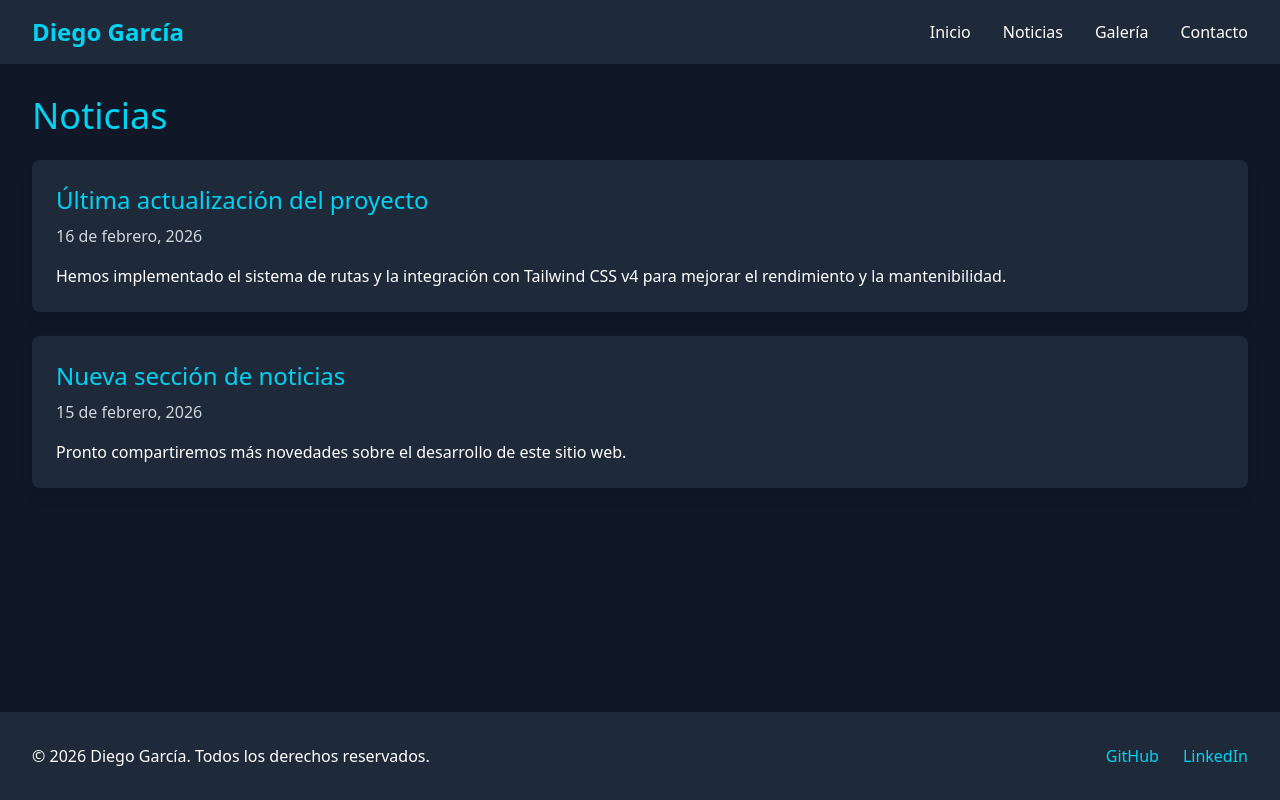
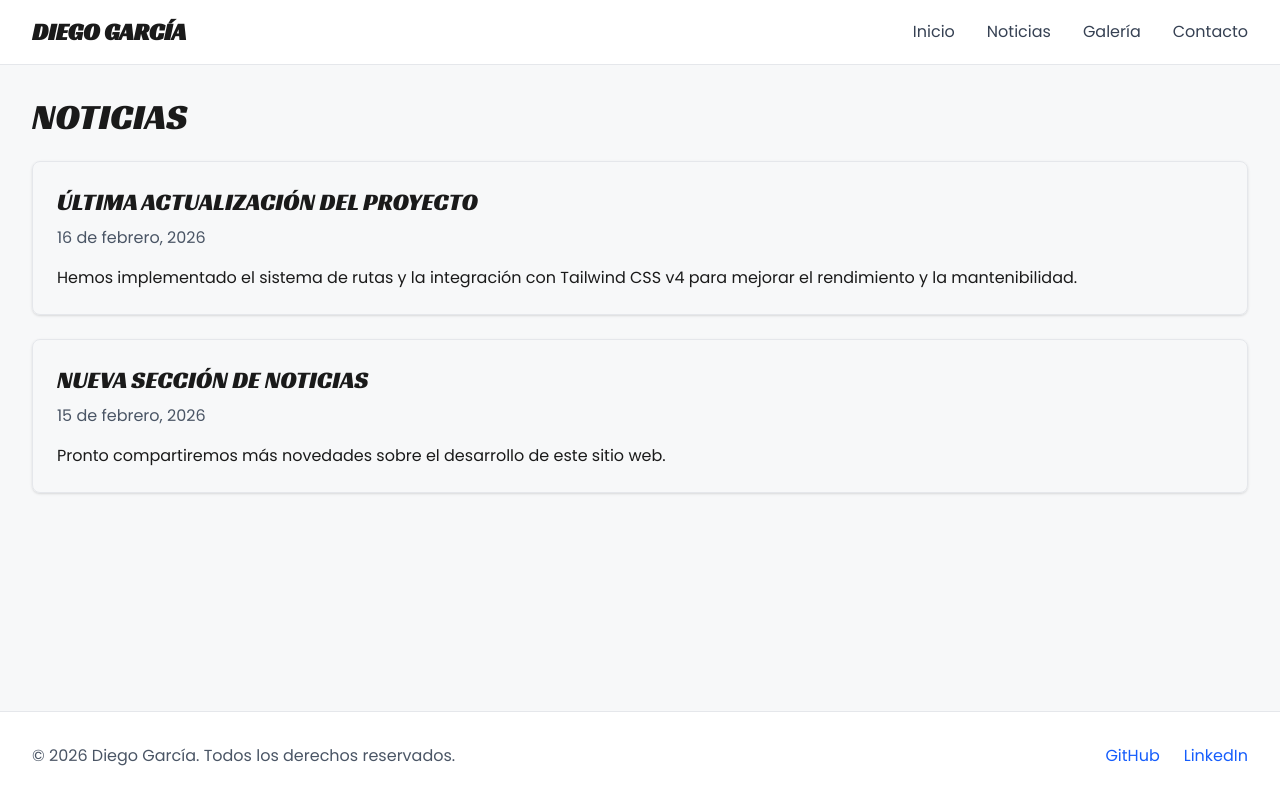
Before and after one commit to hugopiramide/diego-garcia-web, a React (Vite) app: page /noticias in a window 1280 px wide. Built offline with nearby package versions, Linux system fonts and the light colour scheme; no server answers; what @cloudinary/url-gen would draw is missing.

Commit message:
Add style guide to index.css & Delete tailwind anotation

```diff
--- a/index.html
+++ b/index.html
@@ -4,6 +4,9 @@
     <meta charset="UTF-8" />
     <link rel="icon" type="image/svg+xml" href="/vite.svg" />
     <meta name="viewport" content="width=device-width, initial-scale=1.0" />
+    <link rel="preconnect" href="https://fonts.googleapis.com">
+    <link rel="preconnect" href="https://fonts.gstatic.com" crossorigin>
+    <link href="https://fonts.googleapis.com/css2?family=Poppins:wght@300;400;500;600;700&family=Racing+Sans+One&display=swap" rel="stylesheet">
     <title>diego-garcia</title>
   </head>
   <body>
--- a/src/components/Footer.tsx
+++ b/src/components/Footer.tsx
@@ -1,18 +1,19 @@
 const Footer = () => {
     return (
-        <footer className="bg-gray-800 text-white py-8 mt-auto">
+        <footer className="bg-white border-t border-gray-200 py-8 mt-auto">
             <div className="max-w-7xl mx-auto px-8 flex justify-between items-center flex-wrap gap-4">
-                <p className="m-0">&copy; {new Date().getFullYear()} Diego García. Todos los derechos reservados.</p>
+                <p className="m-0 text-gray-600">&copy; {new Date().getFullYear()} Diego García. Todos los derechos reservados.</p>
                 <div className="flex gap-6">
-                    <a href="https://github.com" target="_blank" rel="noopener noreferrer" className="text-cyan-400 no-underline transition-opacity duration-300 hover:opacity-70">
+                    <a href="https://github.com" target="_blank" rel="noopener noreferrer" className="text-blue-600 no-underline transition-opacity duration-300 hover:opacity-70">
                         GitHub
                     </a>
-                    <a href="https://linkedin.com" target="_blank" rel="noopener noreferrer" className="text-cyan-400 no-underline transition-opacity duration-300 hover:opacity-70">
+                    <a href="https://linkedin.com" target="_blank" rel="noopener noreferrer" className="text-blue-600 no-underline transition-opacity duration-300 hover:opacity-70">
                         LinkedIn
                     </a>
                 </div>
             </div>
         </footer>
+
     );
 };
 
--- a/src/components/Header.tsx
+++ b/src/components/Header.tsx
@@ -2,30 +2,30 @@ import { Link } from 'react-router-dom';
 
 const Header = () => {
     return (
-        <header className="bg-gray-800 shadow-md">
+        <header className="bg-white border-b border-gray-200">
             <div className="max-w-7xl mx-auto px-8 py-4 flex justify-between items-center">
                 <div>
-                    <h1 className="text-cyan-400 text-2xl font-bold">Diego García</h1>
+                    <h1 className="text-2xl font-bold">Diego García</h1>
                 </div>
                 <nav>
                     <ul className="flex gap-8 list-none m-0 p-0">
                         <li>
-                            <Link to="/" className="text-white no-underline text-base transition-colors duration-300 hover:text-cyan-400">
+                            <Link to="/" className="text-gray-700 no-underline text-base transition-colors duration-300 hover:text-blue-600">
                                 Inicio
                             </Link>
                         </li>
                         <li>
-                            <Link to="/noticias" className="text-white no-underline text-base transition-colors duration-300 hover:text-cyan-400">
+                            <Link to="/noticias" className="text-gray-700 no-underline text-base transition-colors duration-300 hover:text-blue-600">
                                 Noticias
                             </Link>
                         </li>
                         <li>
-                            <Link to="/galeria" className="text-white no-underline text-base transition-colors duration-300 hover:text-cyan-400">
+                            <Link to="/galeria" className="text-gray-700 no-underline text-base transition-colors duration-300 hover:text-blue-600">
                                 Galería
                             </Link>
                         </li>
                         <li>
-                            <a href="#" className="text-white no-underline text-base transition-colors duration-300 hover:text-cyan-400">
+                            <a href="#" className="text-gray-700 no-underline text-base transition-colors duration-300 hover:text-blue-600">
                                 Contacto
                             </a>
                         </li>
@@ -33,6 +33,7 @@ const Header = () => {
                 </nav>
             </div>
         </header>
+
     );
 };
 
--- a/src/index.css
+++ b/src/index.css
@@ -1 +1,54 @@
 @import "tailwindcss";
+
+
+@theme {
+    --font-racing: "Racing Sans One", serif;
+    --font-poppins: "Poppins", sans-serif;
+}
+
+@layer base {
+    body {
+        background-color: #f7f8f9;
+        font-family: var(--font-poppins);
+        color: #1a1a1a;
+    }
+
+    h1,
+    h2,
+    h3 {
+        font-family: var(--font-racing);
+        text-transform: uppercase;
+    }
+
+    p,
+    small {
+        font-family: var(--font-poppins);
+    }
+
+    button {
+        background-color: #FE7021;
+        border-radius: 15px;
+        color: white;
+        padding: 0.5rem 1.5rem;
+        border: none;
+        cursor: pointer;
+        transition: background-color 0.3s linear;
+    }
+
+    button:hover {
+        background-color: #FFCB9D;
+    }
+
+    input {
+        border: 1px solid #FE7021;
+        background-color: #D7D9DA;
+        padding: 0.5rem;
+        border-radius: 4px;
+        color: black;
+    }
+
+    input::placeholder {
+        color: black;
+        opacity: 1;
+    }
+}
--- a/src/routes/Galeria.tsx
+++ b/src/routes/Galeria.tsx
@@ -11,30 +11,31 @@ const Galeria = () => {
     img.resize(fill().width(400).height(300));
 
     return (
-        <section className="p-8 flex-1 bg-gray-900 text-white">
+        <section className="p-8 flex-1">
             <div className="max-w-7xl mx-auto">
-                <h1 className="text-cyan-400 text-4xl mb-6">Galería</h1>
-                <p className="mb-8 text-gray-300">
+                <h1 className="text-4xl mb-6">Galería</h1>
+                <p className="mb-8 text-gray-600">
                     Explora nuestra colección de imágenes gestionadas con Cloudinary.
                 </p>
                 <div className="grid grid-cols-1 md:grid-cols-2 lg:grid-cols-3 gap-6">
-                    <div className="overflow-hidden rounded-lg shadow-lg border border-gray-700 hover:border-cyan-500 transition-colors">
+                    <div className="overflow-hidden rounded-lg shadow-sm border border-gray-200 hover:border-blue-500 transition-colors">
                         <AdvancedImage cldImg={img} className="w-full h-auto" />
                     </div>
 
-                    <figure className="bg-gray-800 aspect-video rounded-lg flex items-center justify-center border-2 border-dashed border-gray-700">
-                        <figcaption className="text-gray-500 italic">Imagen próximamente</figcaption>
+                    <figure className="bg-gray-100 aspect-video rounded-lg flex items-center justify-center border-2 border-dashed border-gray-300">
+                        <figcaption className="text-gray-400 italic">Imagen próximamente</figcaption>
                     </figure>
-                    <figure className="bg-gray-800 aspect-video rounded-lg flex items-center justify-center border-2 border-dashed border-gray-700">
-                        <figcaption className="text-gray-500 italic">Imagen próximamente</figcaption>
+                    <figure className="bg-gray-100 aspect-video rounded-lg flex items-center justify-center border-2 border-dashed border-gray-300">
+                        <figcaption className="text-gray-400 italic">Imagen próximamente</figcaption>
                     </figure>
-                    <figure className="bg-gray-800 aspect-video rounded-lg flex items-center justify-center border-2 border-dashed border-gray-700">
-                        <figcaption className="text-gray-500 italic">Imagen próximamente</figcaption>
+                    <figure className="bg-gray-100 aspect-video rounded-lg flex items-center justify-center border-2 border-dashed border-gray-300">
+                        <figcaption className="text-gray-400 italic">Imagen próximamente</figcaption>
                     </figure>
                 </div>
             </div>
         </section>
     );
+
 };
 
 export default Galeria;
--- a/src/routes/Home.tsx
+++ b/src/routes/Home.tsx
@@ -14,17 +14,18 @@ const Home = () => {
     // Luego implementa <AdvancedImage cldImg={img} /> para poner la imagen en el html
 
     return (
-        <section className="p-8 flex-1 bg-gray-900">
+        <section className="p-8 flex-1">
             <div className="max-w-7xl mx-auto">
-                <h1 className="text-cyan-400 text-4xl mb-4">Bienvenido a la página de Diego García</h1>
-                <p className="text-lg leading-relaxed mb-8 text-white">Esta es la página principal de nuestro proyecto.</p>
-                <article className="bg-gray-800 p-8 rounded-lg shadow-lg">
-                    <h2 className="text-cyan-400 text-2xl mb-4">Proyecto Vite + React + TypeScript</h2>
-                    <p className="text-white">Un moderno proyecto web construido con las últimas tecnologías.</p>
+                <h1 className="text-4xl mb-4">Bienvenido a la página de Diego García</h1>
+                <p className="text-lg leading-relaxed mb-8">Esta es la página principal de nuestro proyecto.</p>
+                <article className="p-8 rounded-lg shadow-sm border border-gray-200">
+                    <h2 className="text-2xl mb-4">Proyecto Vite + React + TypeScript</h2>
+                    <p>Un moderno proyecto web construido con las últimas tecnologías.</p>
                 </article>
             </div>
         </section>
     );
+
 };
 
 export default Home;
--- a/src/routes/Noticias.tsx
+++ b/src/routes/Noticias.tsx
@@ -1,23 +1,24 @@
 const Noticias = () => {
     return (
-        <section className="p-8 flex-1 bg-gray-900 text-white">
+        <section className="p-8 flex-1">
             <div className="max-w-7xl mx-auto">
-                <h1 className="text-cyan-400 text-4xl mb-6">Noticias</h1>
+                <h1 className="text-4xl mb-6">Noticias</h1>
                 <div className="grid gap-6">
-                    <article className="bg-gray-800 p-6 rounded-lg shadow-lg">
-                        <h2 className="text-cyan-400 text-2xl mb-2">Última actualización del proyecto</h2>
-                        <p className="text-gray-300 mb-4">16 de febrero, 2026</p>
+                    <article className="p-6 rounded-lg shadow-sm border border-gray-200">
+                        <h2 className="text-2xl mb-2">Última actualización del proyecto</h2>
+                        <p className="text-gray-600 mb-4">16 de febrero, 2026</p>
                         <p>Hemos implementado el sistema de rutas y la integración con Tailwind CSS v4 para mejorar el rendimiento y la mantenibilidad.</p>
                     </article>
-                    <article className="bg-gray-800 p-6 rounded-lg shadow-lg">
-                        <h2 className="text-cyan-400 text-2xl mb-2">Nueva sección de noticias</h2>
-                        <p className="text-gray-300 mb-4">15 de febrero, 2026</p>
+                    <article className="p-6 rounded-lg shadow-sm border border-gray-200">
+                        <h2 className="text-2xl mb-2">Nueva sección de noticias</h2>
+                        <p className="text-gray-600 mb-4">15 de febrero, 2026</p>
                         <p>Pronto compartiremos más novedades sobre el desarrollo de este sitio web.</p>
                     </article>
                 </div>
             </div>
         </section>
     );
+
 };
 
 export default Noticias;
```
